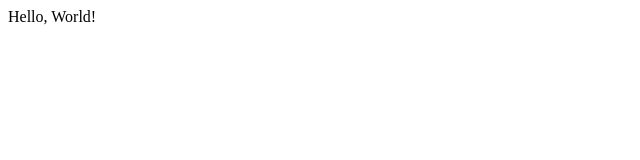
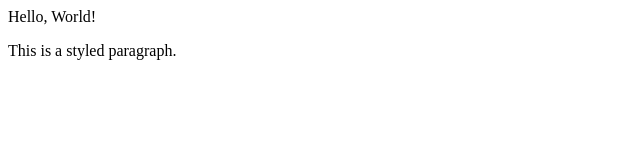
Before and after one commit to mickeydale/localrepo, a plain HTML site: page index.html in a window 1280 px wide. Shown: the whole page, without its empty margins (0-640 px from the left). Drawn offline with Linux system fonts and the light colour scheme.

Commit message:
change branch

```diff
--- a/index.html
+++ b/index.html
@@ -1 +1,2 @@
 <p>Hello, World!</p>
+<p>This is a styled paragraph.</p>
```
